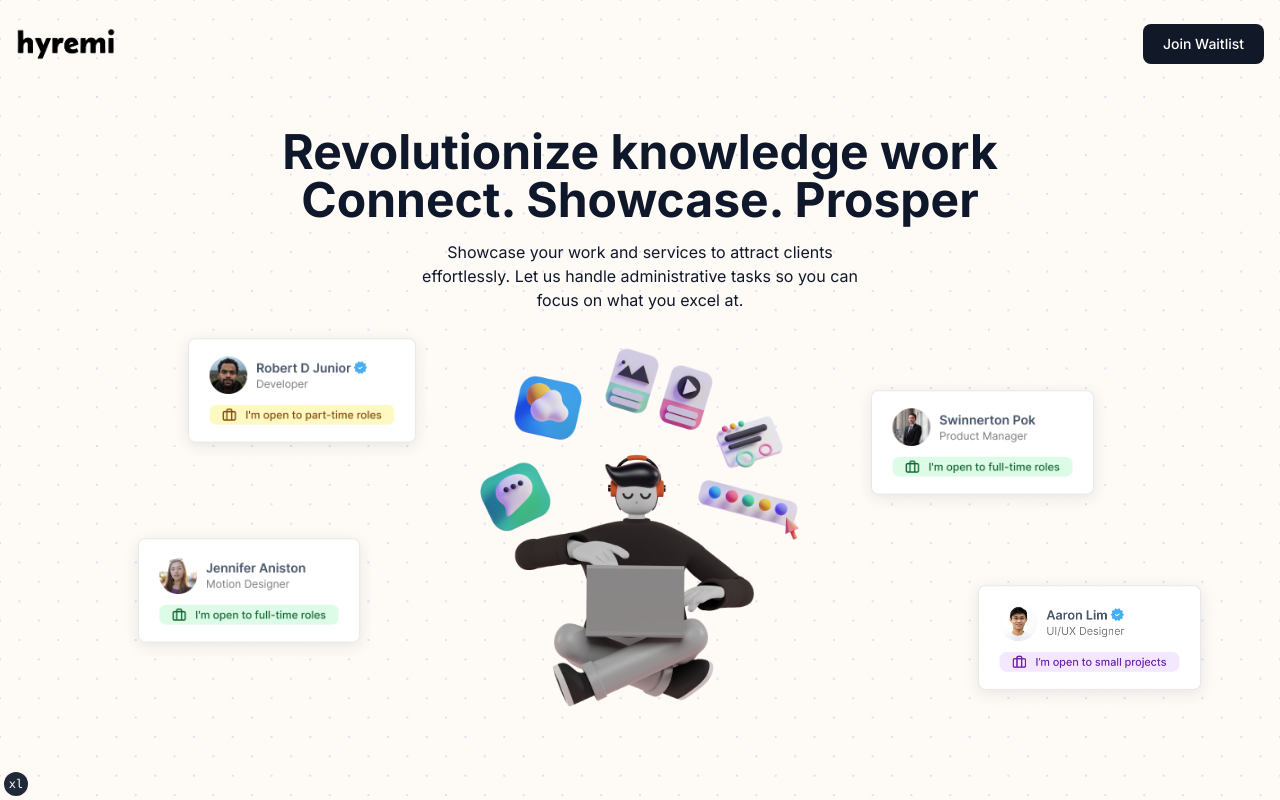
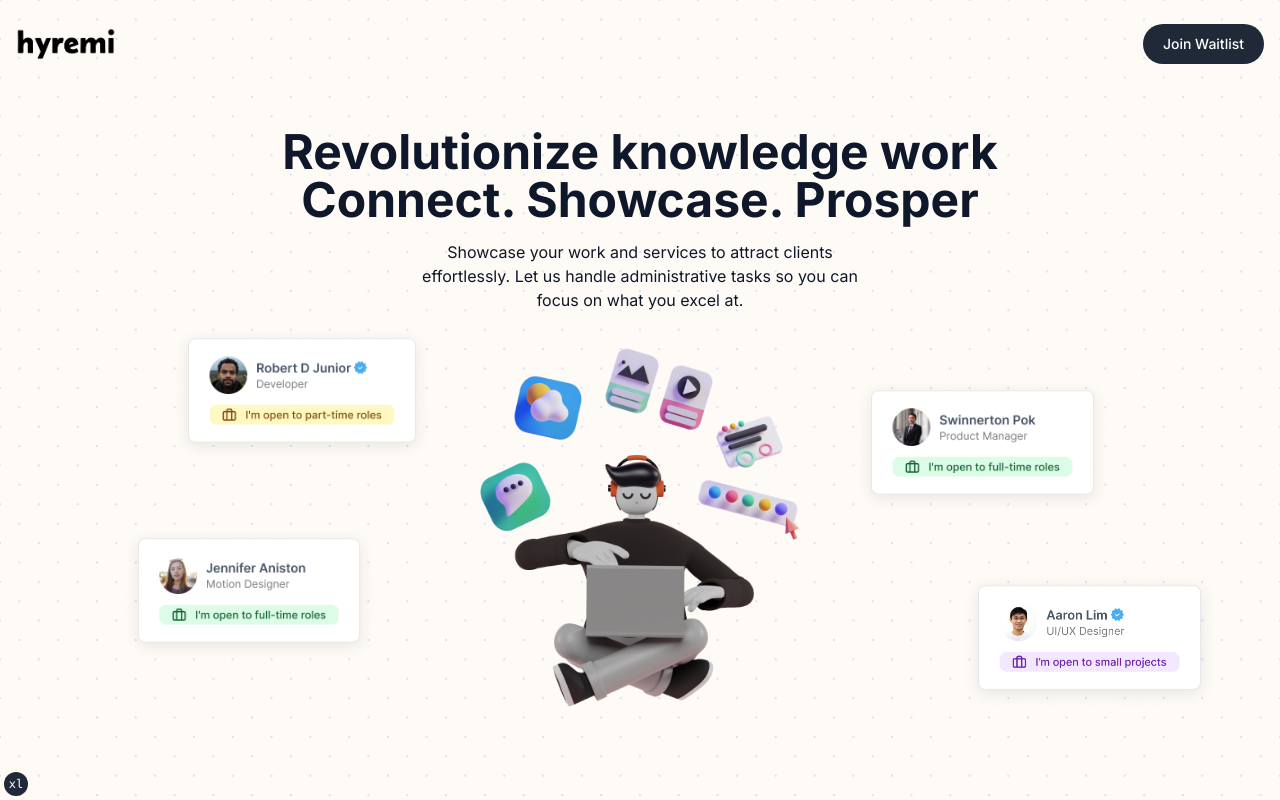
Before and after one commit to aaronlimck/hyremi_landing, a Next.js app: page / in a window 1280 px wide. Shown: the top 800 px of the page. Built offline with nearby package versions, Linux system fonts and the light colour scheme.

Commit message:
update navbar button to pill shape

```diff
--- a/components/Navbar.js
+++ b/components/Navbar.js
@@ -20,7 +20,7 @@ const Navbar = () => {
             <a href="https://tally.so/r/3xjo7G" target="_blank">
               <button
                 type="button"
-                className="text-white bg-gray-900 font-medium rounded-lg text-sm pointer-cursor px-5 py-2.5"
+                className="text-white bg-gray-800 hover:bg-gray-900 focus:outline-none focus:ring-4 focus:ring-gray-300 font-medium rounded-full text-sm px-5 py-2.5"
               >
                 Join Waitlist
               </button>
```
